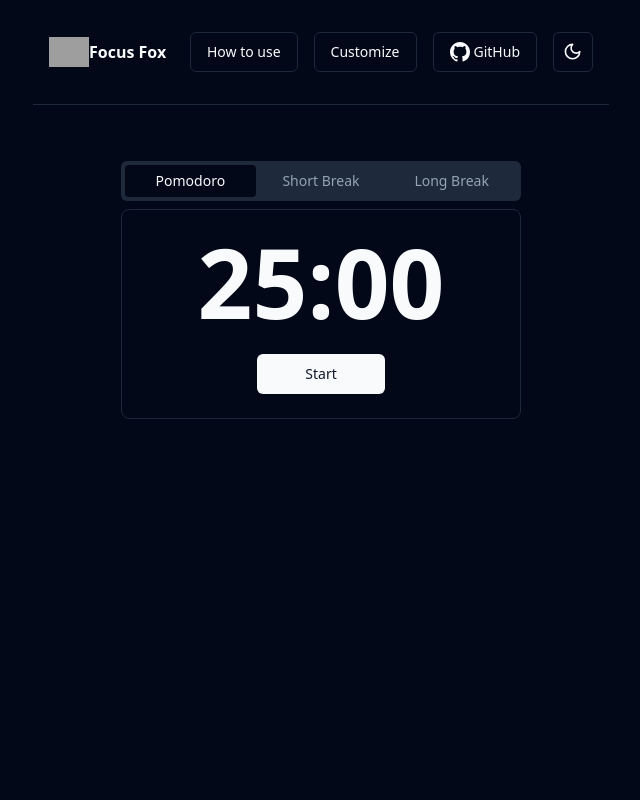
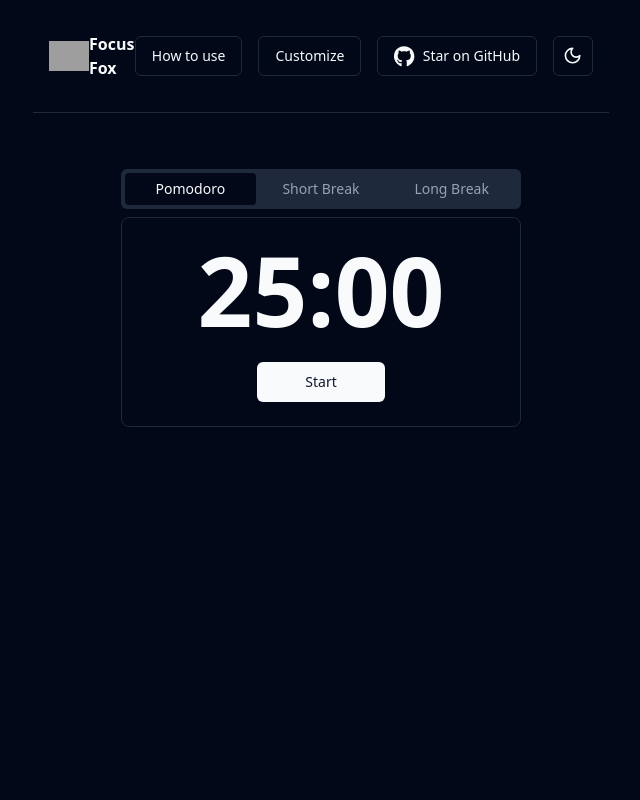
Before and after one commit to marinoffDev/Focus-Fox, a React (Vite) app: page / in a window 1280 px wide. Shown: the top 800 px of the page, without its empty margins (319-959 px from the left). Built offline with nearby package versions, Linux system fonts and the light colour scheme; no server answers; grey boxes are pictures that could not be loaded.

Commit message:
swap GH button to use FA icon instead

```diff
--- a/package.json
+++ b/package.json
@@ -1,7 +1,7 @@
 {
   "name": "focus-fox",
   "private": true,
-  "version": "0.0.1",
+  "version": "0.1.0",
   "homepage": "https://marinoffDev.github.io/Focus-Fox",
   "type": "module",
   "scripts": {
@@ -14,6 +14,7 @@
     "preview": "vite preview"
   },
   "dependencies": {
+    "@fortawesome/free-brands-svg-icons": "^6.6.0",
     "@fortawesome/free-solid-svg-icons": "^6.6.0",
     "@fortawesome/react-fontawesome": "^0.2.2",
     "@radix-ui/react-dropdown-menu": "^2.0.6",
--- a/src/components/ui/GitHubBtn.jsx
+++ b/src/components/ui/GitHubBtn.jsx
@@ -1,23 +1,12 @@
 import { Button } from "@/components/ui/button";
+import { FontAwesomeIcon } from "@fortawesome/react-fontawesome";
+import { faGithub } from "@fortawesome/free-brands-svg-icons";
 
 export default function GitHubBtn({ variant }) {
   return (
     <a href="https://github.com/marinoffDev/Focus-Fox/" target="_blank">
       <Button variant={variant}>
-        <svg
-          stroke="currentColor"
-          fill="currentColor"
-          strokeWidth="0"
-          viewBox="0 0 16 16"
-          aria-hidden="true"
-          className="mr-1 size-5"
-          height="1em"
-          width="1em"
-          xmlns="http://www.w3.org/2000/svg"
-        >
-          <path d="M8 0C3.58 0 0 3.58 0 8c0 3.54 2.29 6.53 5.47 7.59.4.07.55-.17.55-.38 0-.19-.01-.82-.01-1.49-2.01.37-2.53-.49-2.69-.94-.09-.23-.48-.94-.82-1.13-.28-.15-.68-.52-.01-.53.63-.01 1.08.58 1.23.82.72 1.21 1.87.87 2.33.66.07-.52.28-.87.51-1.07-1.78-.2-3.64-.89-3.64-3.95 0-.87.31-1.59.82-2.15-.08-.2-.36-1.02.08-2.12 0 0 .67-.21 2.2.82.64-.18 1.32-.27 2-.27.68 0 1.36.09 2 .27 1.53-1.04 2.2-.82 2.2-.82.44 1.1.16 1.92.08 2.12.51.56.82 1.27.82 2.15 0 3.07-1.87 3.75-3.65 3.95.29.25.54.73.54 1.48 0 1.07-.01 1.93-.01 2.2 0 .21.15.46.55.38A8.012 8.012 0 0 0 16 8c0-4.42-3.58-8-8-8z"></path>
-        </svg>
-        GitHub
+        <FontAwesomeIcon icon={faGithub} size="xl" className="mr-2" />Star on GitHub
       </Button>
     </a>
   );
```
Also changed, not shown: 1 other file (tests, documents, lock files or other folders).
